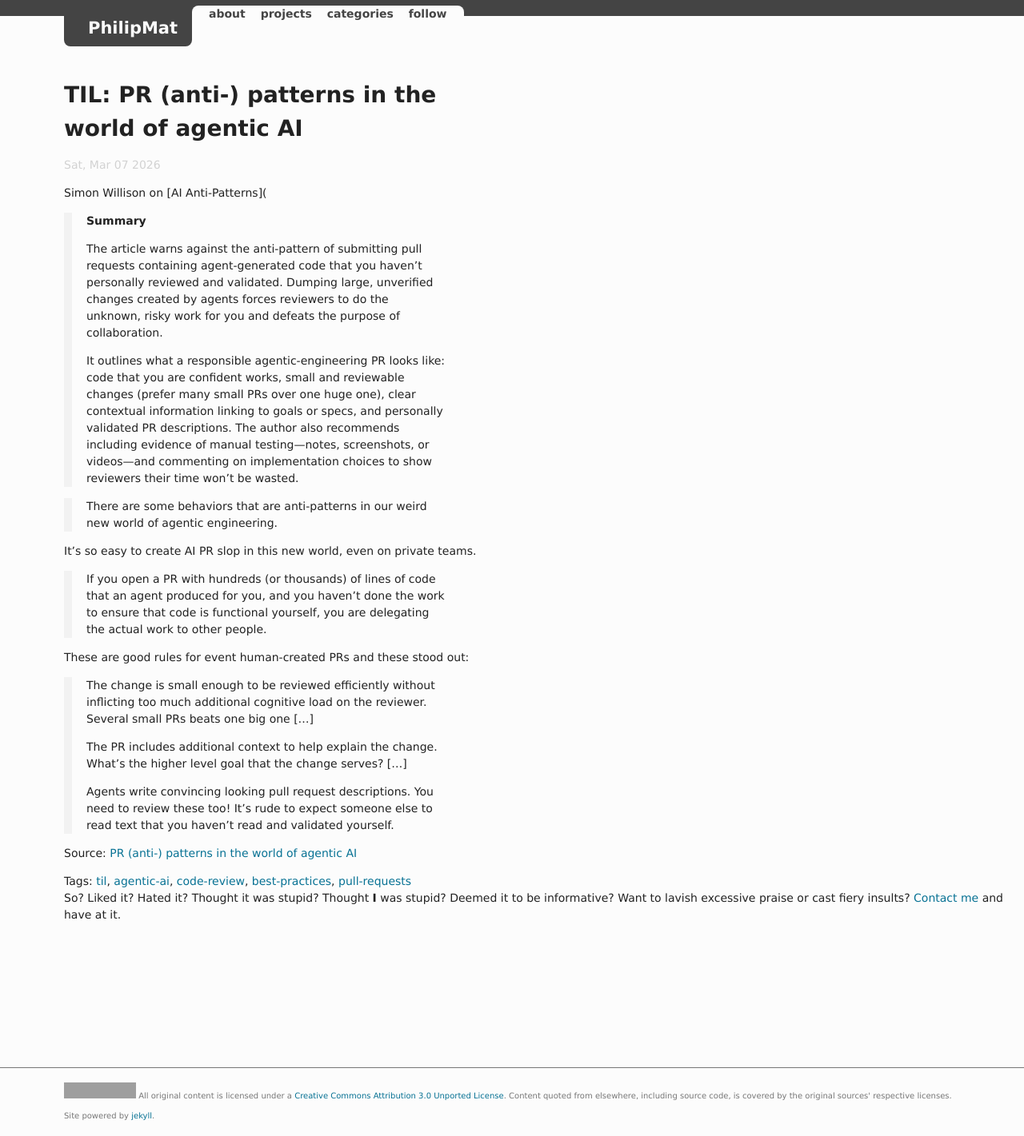
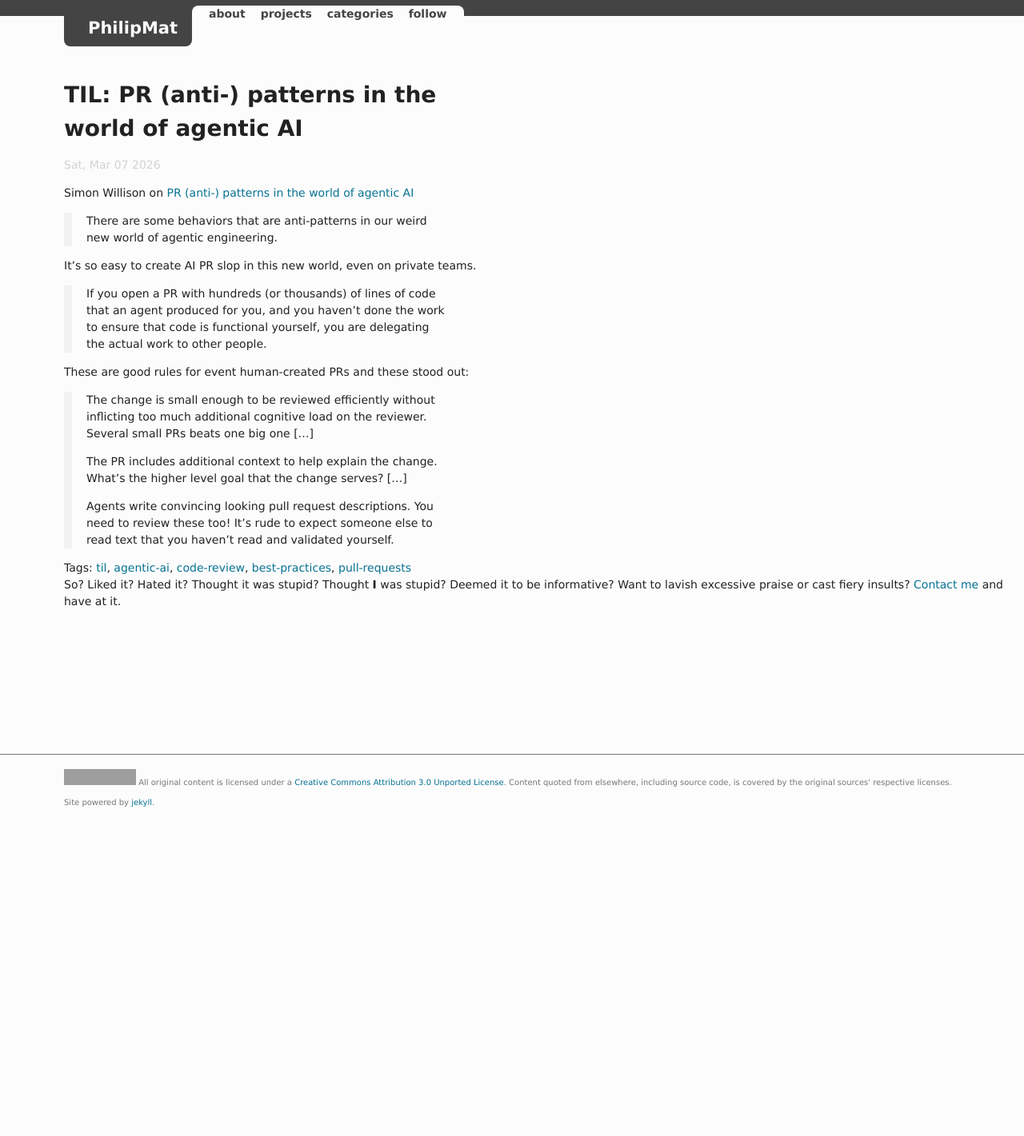
Before and after one commit to philipmat/philipmat.github.io, a Jekyll site: the page built from _posts/2026-03-07-pr-anti-patterns-agentic-engineering.md, in a window 1280 px wide. Shown: the whole page at 80% size. Built offline with Jekyll 4.4.1, drawn with Linux system fonts in a browser that asks for light colours; after the commit the page ends 1029 px from its top, so only the background shows below that; grey boxes are pictures that could not be loaded.

Commit message:
removes summary

```diff
--- a/_posts/2026-03-07-pr-anti-patterns-agentic-engineering.md
+++ b/_posts/2026-03-07-pr-anti-patterns-agentic-engineering.md
@@ -6,13 +6,7 @@ snippet: "Don’t dump unreviewed agent-generated code in PRs—ensure it works,
 source_url: https://simonwillison.net/guides/agentic-engineering-patterns/anti-patterns/
 ---
 
-Simon Willison on [AI Anti-Patterns](
-
-> **Summary**
->
-> The article warns against the anti-pattern of submitting pull requests containing agent-generated code that you haven't personally reviewed and validated. Dumping large, unverified changes created by agents forces reviewers to do the unknown, risky work for you and defeats the purpose of collaboration.
->
-> It outlines what a responsible agentic-engineering PR looks like: code that you are confident works, small and reviewable changes (prefer many small PRs over one huge one), clear contextual information linking to goals or specs, and personally validated PR descriptions. The author also recommends including evidence of manual testing—notes, screenshots, or videos—and commenting on implementation choices to show reviewers their time won't be wasted.
+Simon Willison on [PR (anti-) patterns in the world of agentic AI](https://simonwillison.net/guides/agentic-engineering-patterns/anti-patterns/)
 
 > There are some behaviors that are anti-patterns in our weird new world of agentic engineering.
 
@@ -22,10 +16,10 @@ It's so easy to create AI PR slop in this new world, even on private teams.
 
 These are good rules for event human-created PRs and these stood out:
 
-> The change is small enough to be reviewed efficiently without inflicting too much additional cognitive load on the reviewer. Several small PRs beats one big one [...]
+> The change is small enough to be reviewed efficiently without inflicting too much additional cognitive load on the reviewer.
+> Several small PRs beats one big one [...]
 >
 > The PR includes additional context to help explain the change. What's the higher level goal that the change serves? [...]
 >
-> Agents write convincing looking pull request descriptions. You need to review these too! It's rude to expect someone else to read text that you haven't read and validated yourself.
-
-Source: [PR (anti-) patterns in the world of agentic AI](https://simonwillison.net/guides/agentic-engineering-patterns/anti-patterns/)
+> Agents write convincing looking pull request descriptions. You need to review these too!
+> It's rude to expect someone else to read text that you haven't read and validated yourself.
```
